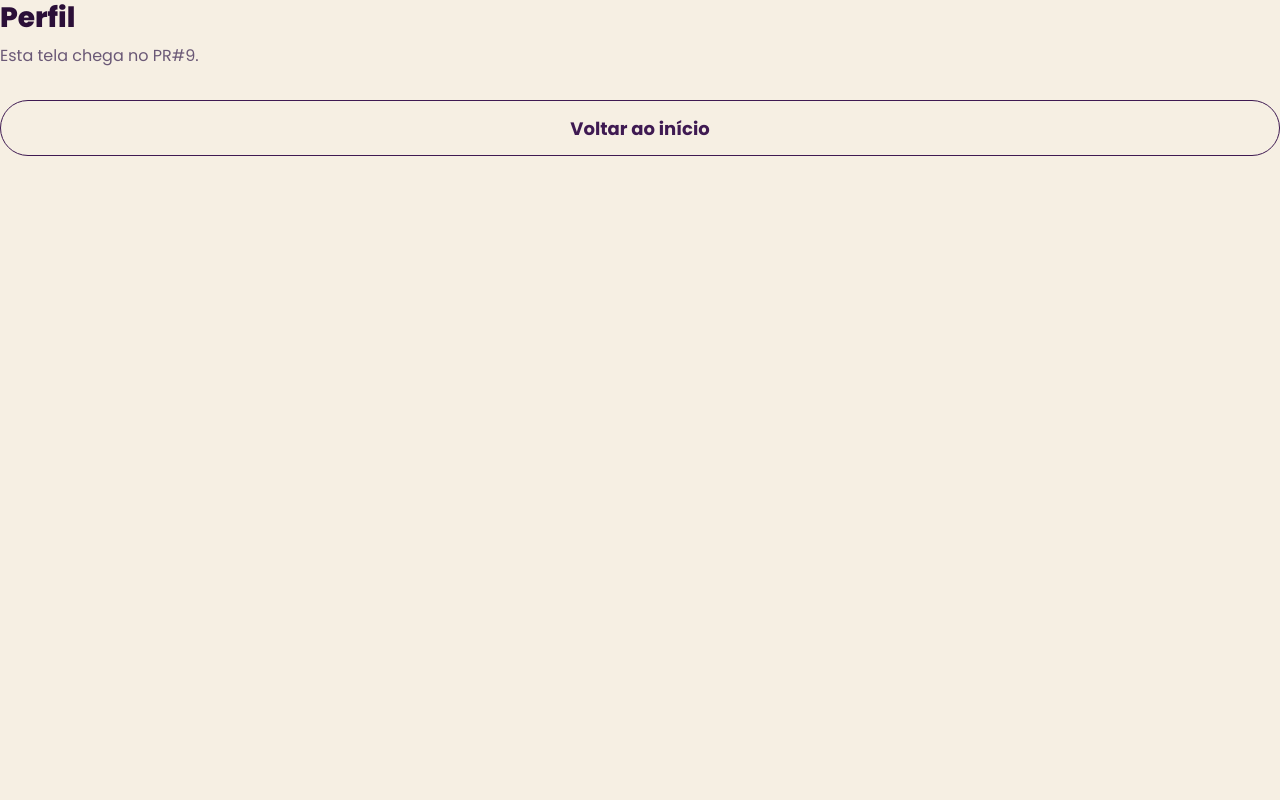
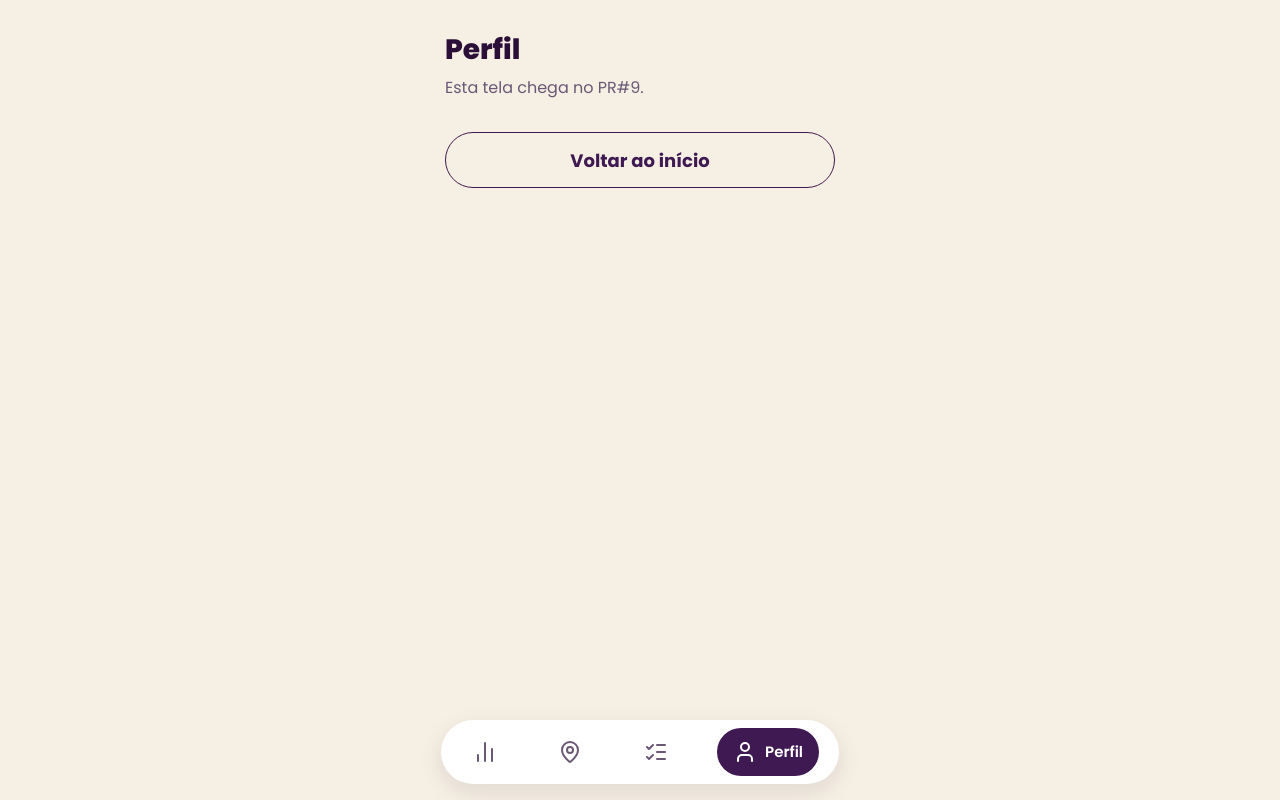
Before and after one commit to LucasAugustoRodrigues/do-rio-a-cuia, a Next.js app: page /perfil in a window 1280 px wide. Built offline with nearby package versions, Linux system fonts and the light colour scheme.

Commit message:
feat(nav): barra inferior e layout das abas

```diff
--- /dev/null
+++ b/app/(abas)/layout.tsx
@@ -0,0 +1,13 @@
+import { BottomNav } from "@/components/BottomNav";
+import type { ReactNode } from "react";
+
+export default function AbasLayout({ children }: { children: ReactNode }) {
+  return (
+    <>
+      <div className="mx-auto min-h-dvh w-full max-w-[430px] px-5 pt-8 pb-28">
+        {children}
+      </div>
+      <BottomNav />
+    </>
+  );
+}
--- /dev/null
+++ b/components/BottomNav.tsx
@@ -0,0 +1,80 @@
+'use client';
+
+import Link from "next/link";
+import { usePathname } from "next/navigation";
+import { ChartNoAxesColumn, MapPin, ListChecks, User } from "lucide-react";
+import type { ReactNode } from "react";
+
+type NavItem = {
+  label: string;
+  href: string;
+  icon: ReactNode;
+  extraPrefixes?: string[];
+};
+
+const items: NavItem[] = [
+  {
+    label: "Cotação",
+    href: "/cotacao",
+    icon: <ChartNoAxesColumn size={24} strokeWidth={2} aria-hidden />,
+    extraPrefixes: ["/registrar"],
+  },
+  {
+    label: "Mapa",
+    href: "/mapa",
+    icon: <MapPin size={24} strokeWidth={2} aria-hidden />,
+  },
+  {
+    label: "Manual",
+    href: "/manual",
+    icon: <ListChecks size={24} strokeWidth={2} aria-hidden />,
+  },
+  {
+    label: "Perfil",
+    href: "/perfil",
+    icon: <User size={24} strokeWidth={2} aria-hidden />,
+  },
+];
+
+export function BottomNav() {
+  const pathname = usePathname();
+
+  return (
+    <nav
+      aria-label="Navegação principal"
+      data-bottom-nav
+      className="fixed inset-x-0 bottom-4 z-40 mx-auto flex h-16 w-[calc(100%-32px)] max-w-[398px] items-center justify-between rounded-[32px] bg-branco px-5 shadow-[0_8px_24px_rgba(43,15,56,0.10)]"
+    >
+      {items.map(({ label, href, icon, extraPrefixes }) => {
+        const isActive =
+          pathname.startsWith(href) ||
+          (extraPrefixes?.some((p) => pathname.startsWith(p)) ?? false);
+
+        if (isActive) {
+          return (
+            <Link
+              key={href}
+              href={href}
+              aria-current="page"
+              className="flex h-12 items-center gap-2 rounded-full bg-roxo-700 px-4 text-[15px] font-semibold text-branco"
+            >
+              {icon}
+              {label}
+            </Link>
+          );
+        }
+
+        return (
+          <Link
+            key={href}
+            href={href}
+            className="grid size-12 place-items-center rounded-full text-roxo-texto-2"
+          >
+            {icon}
+            <span className="sr-only">{label}</span>
+          </Link>
+        );
+      })}
+    </nav>
+  );
+}
```
